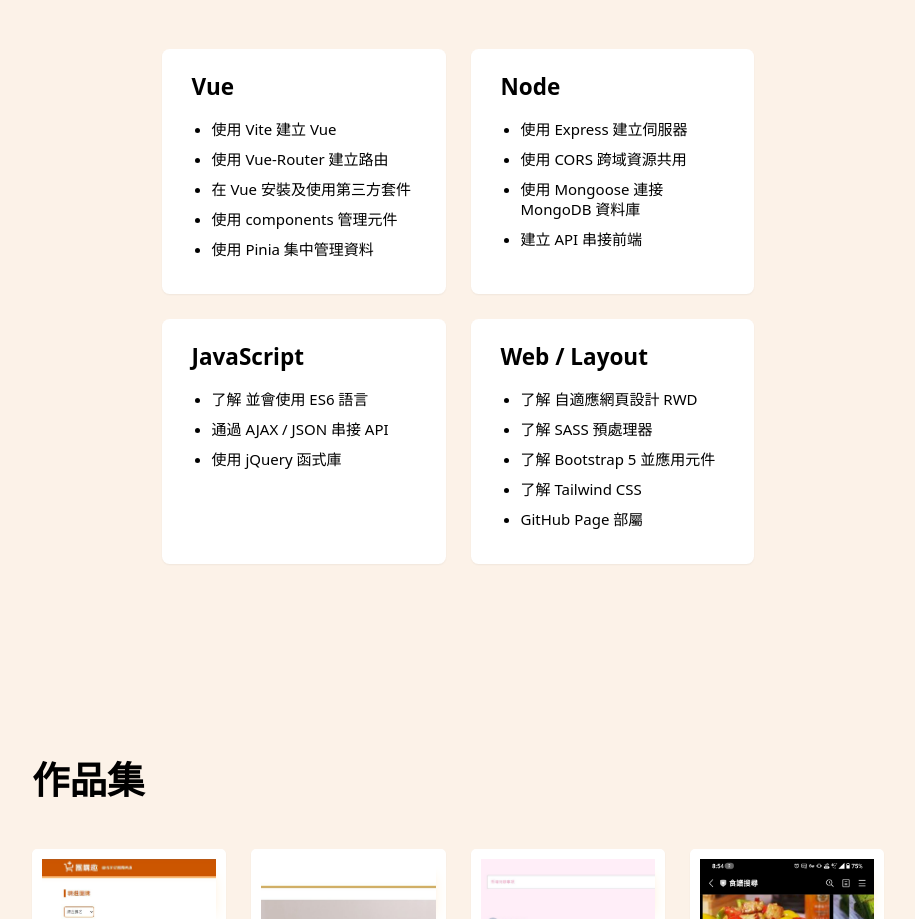
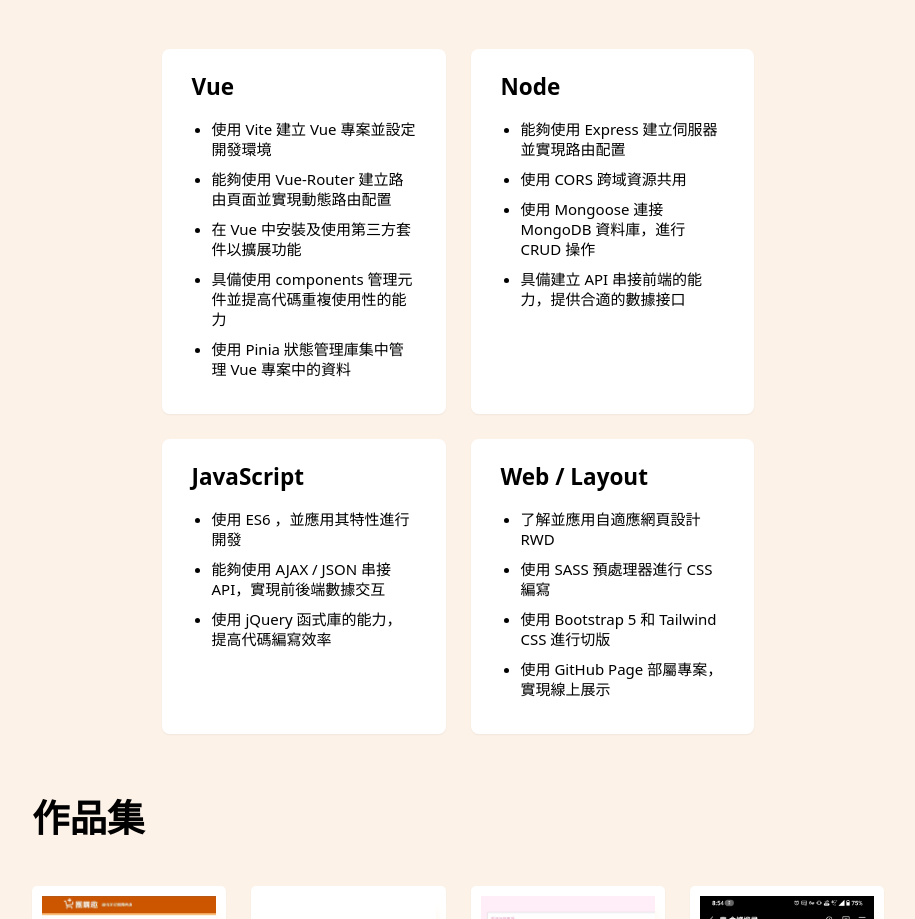
Before and after one commit to a733181/info, a Vue app: page / in a window 1280 px wide. Shown: the part 1684-2603 px from the top of the page, without its empty margins (332-1247 px from the left). Built offline with nearby package versions, Linux system fonts and the light colour scheme.

Commit message:
更新 skill

```diff
--- a/src/components/TheSkill.vue
+++ b/src/components/TheSkill.vue
@@ -27,38 +27,37 @@
   {
     title: 'Vue',
     list: [
-      '使用 Vite 建立 Vue',
-      '使用 Vue-Router 建立路由',
-      '在 Vue 安裝及使用第三方套件',
-      '使用 components 管理元件',
-      '使用 Pinia 集中管理資料',
+      '使用 Vite 建立 Vue 專案並設定開發環境',
+      '能夠使用 Vue-Router 建立路由頁面並實現動態路由配置',
+      '在 Vue 中安裝及使用第三方套件以擴展功能',
+      '具備使用 components 管理元件並提高代碼重複使用性的能力',
+      '使用 Pinia 狀態管理庫集中管理 Vue 專案中的資料',
     ],
   },
   {
     title: 'Node',
     list: [
-      '使用 Express 建立伺服器',
+      '能夠使用 Express 建立伺服器並實現路由配置',
       '使用 CORS 跨域資源共用',
-      '使用 Mongoose 連接 MongoDB 資料庫',
-      '建立 API 串接前端',
+      '使用 Mongoose 連接 MongoDB 資料庫，進行 CRUD 操作',
+      '具備建立 API 串接前端的能力，提供合適的數據接口',
     ],
   },
   {
     title: 'JavaScript',
     list: [
-      '了解 並會使用 ES6 語言',
-      '通過 AJAX / JSON 串接 API',
-      '使用 jQuery 函式庫',
+      '使用 ES6 ，並應用其特性進行開發',
+      '能夠使用 AJAX / JSON 串接 API，實現前後端數據交互',
+      '使用 jQuery 函式庫的能力，提高代碼編寫效率',
     ],
   },
   {
     title: 'Web / Layout',
     list: [
-      '了解 自適應網頁設計 RWD',
-      '了解 SASS 預處理器',
-      '了解  Bootstrap 5 並應用元件',
-      '了解 Tailwind CSS',
-      'GitHub Page 部屬',
+      '了解並應用自適應網頁設計 RWD',
+      '使用 SASS 預處理器進行 CSS 編寫',
+      '使用 Bootstrap 5 和 Tailwind CSS 進行切版',
+      '使用 GitHub Page 部屬專案，實現線上展示',
     ],
   },
 ];
```
